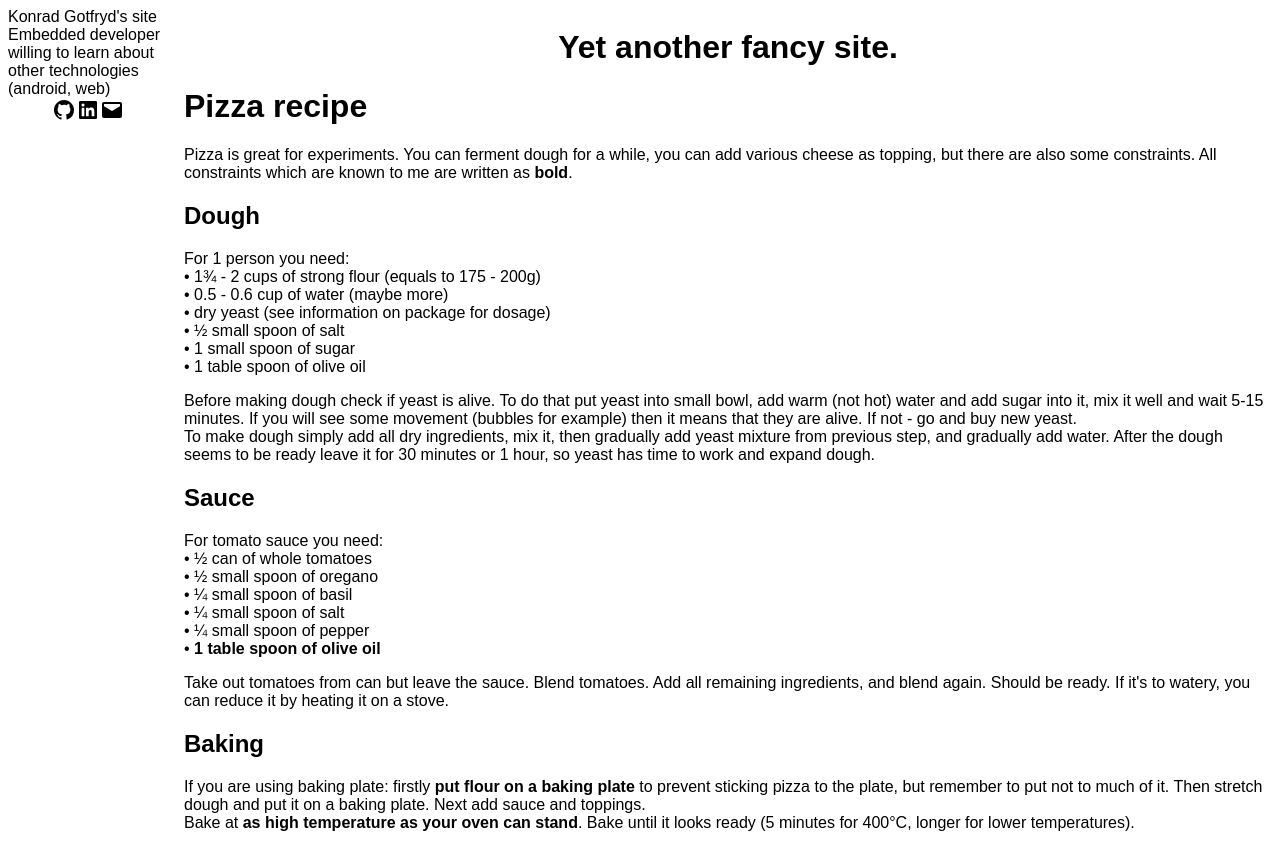
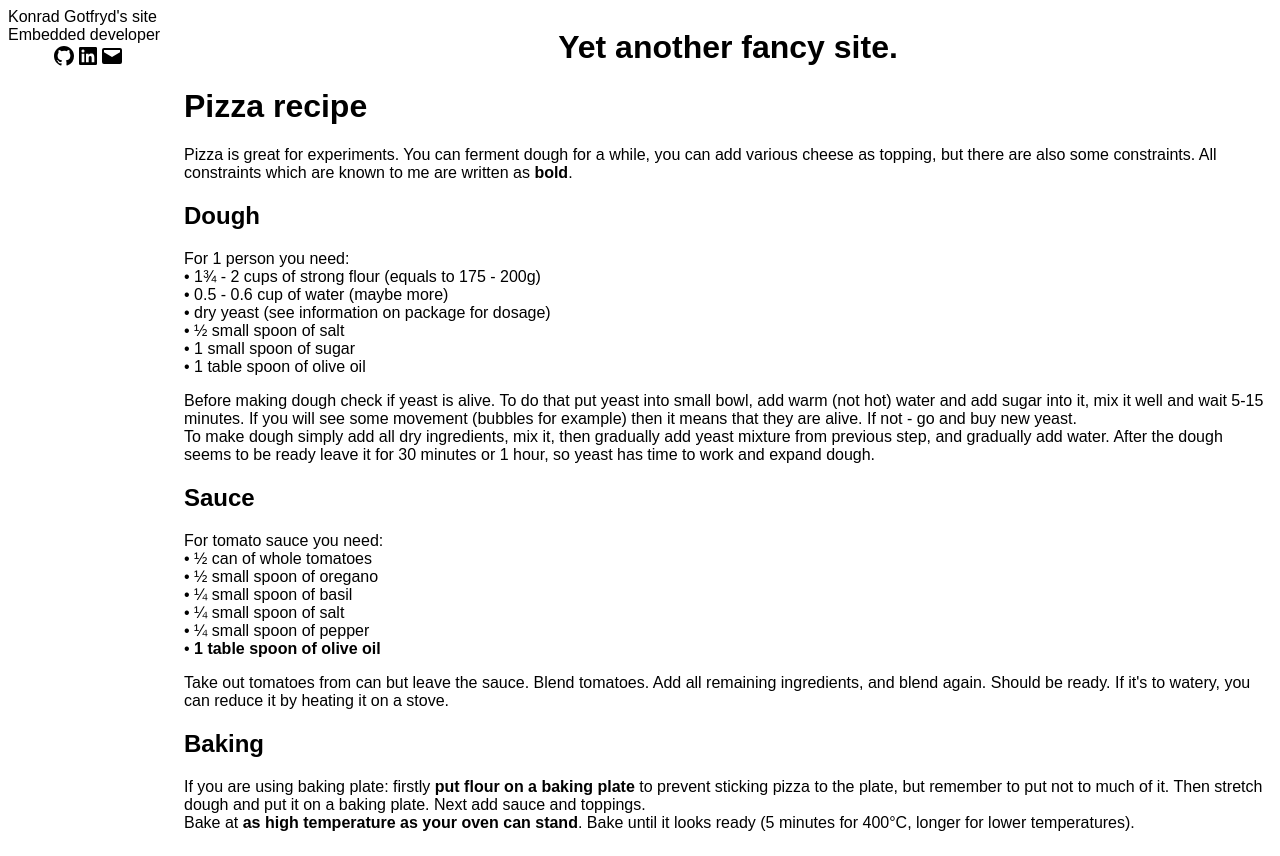
Before and after one commit to stsrc/site, a React (Create React App) app: page / in a window 1280 px wide. Built offline with nearby package versions, Linux system fonts and the light colour scheme.

Commit message:
Self note update.

```diff
--- a/src/App.js
+++ b/src/App.js
@@ -34,7 +34,7 @@ function App() {
     <div id="container">
       <div id="one">
 	Konrad Gotfryd's site<br/>
-	Embedded developer willing to learn about other technologies (android, web)
+	Embedded developer
 	<div id="svglinks">
   	  <a href="https://github.com/stsrc"><img src={pic_github} alt="github" style={{
 	    width: '24px',
```
